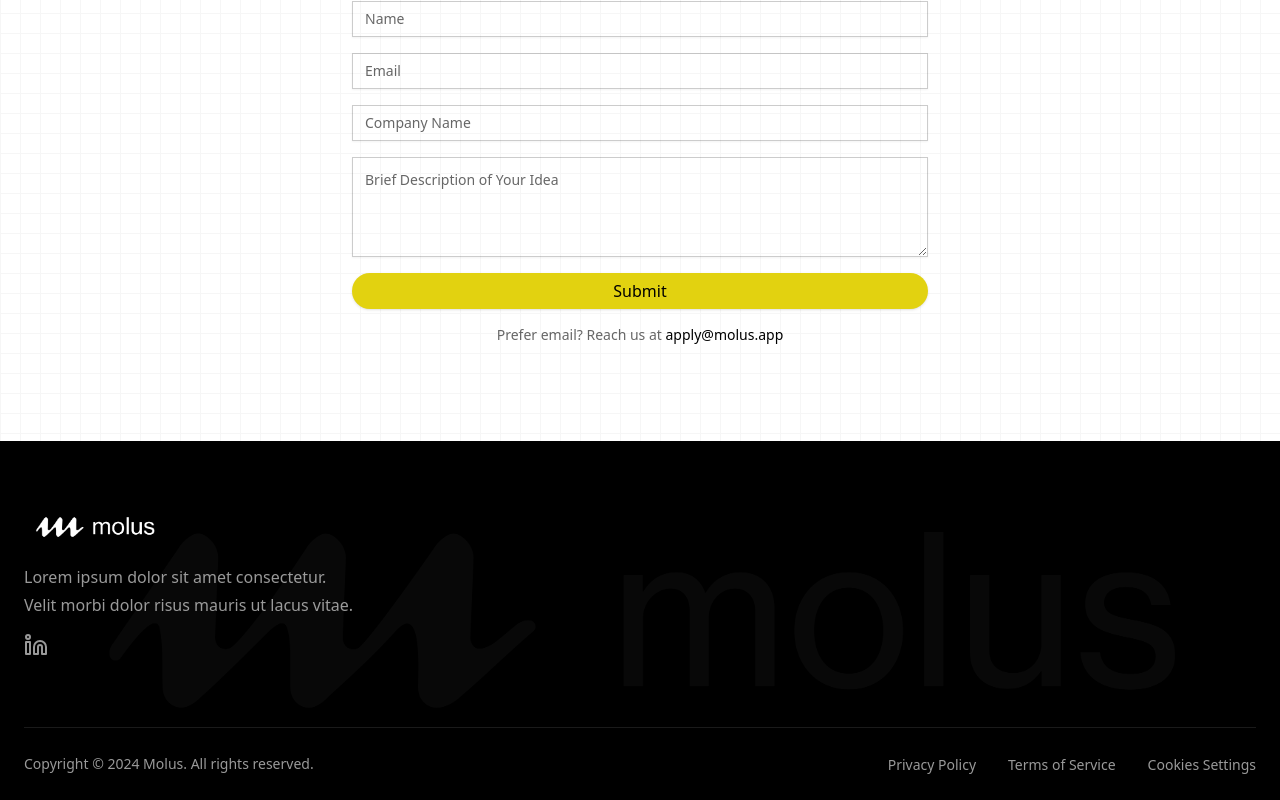
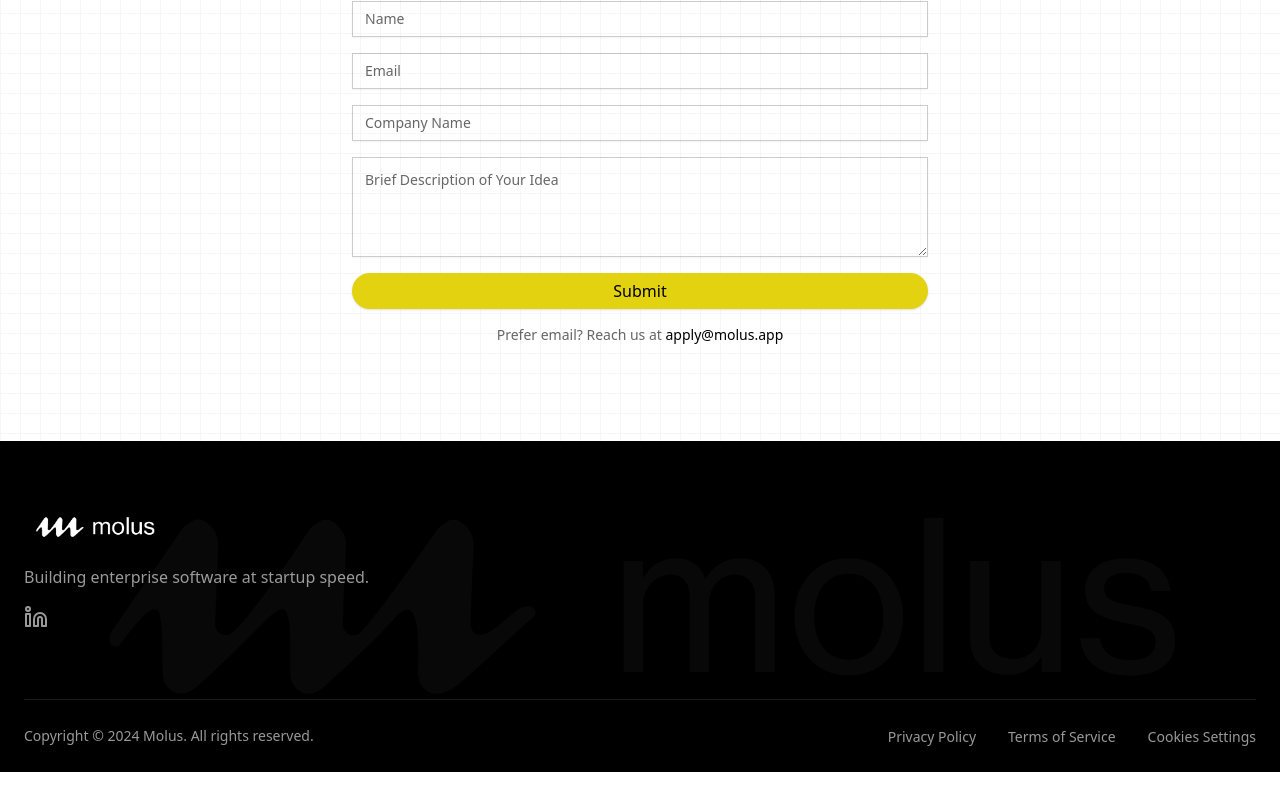
Before and after one commit to SuibhneOFoighil/molus-landing-page, a Next.js app: page / in a window 1280 px wide. Shown: the part 6855-7655 px from the top of the page. After the commit the page ends 7627 px from the top, so only its background shows below. Built offline with nearby package versions, Linux system fonts and the light colour scheme.

Commit message:
Update Footer with concise, value-driven messaging

```diff
--- a/components/Footer.tsx
+++ b/components/Footer.tsx
@@ -65,8 +65,7 @@ export function Footer() {
             transition={{ duration: 0.5, delay: 0.6 }}
             className="space-y-1 text-white/60"
           >
-            <p>Lorem ipsum dolor sit amet consectetur.</p>
-            <p>Velit morbi dolor risus mauris ut lacus vitae.</p>
+            <p>Building enterprise software at startup speed.</p>
           </motion.div>
 
           <motion.div
```
